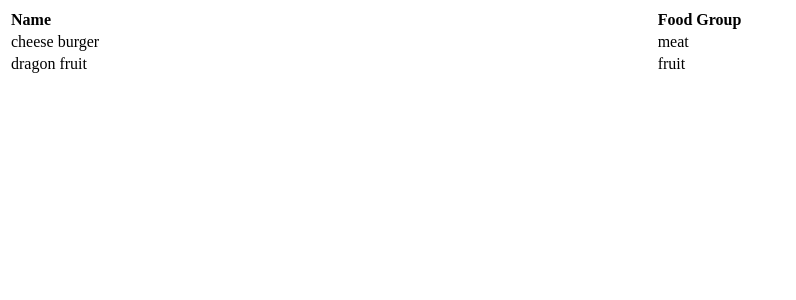
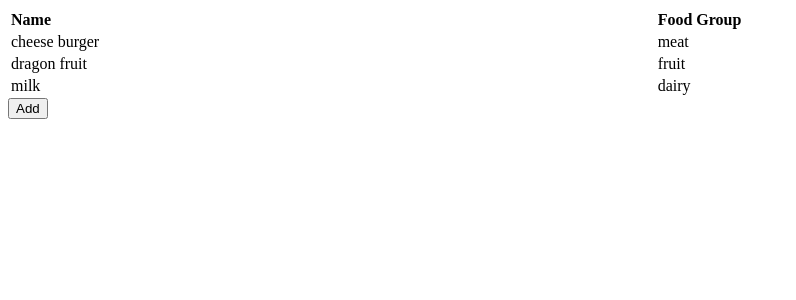
Before and after one commit to addylieber/food-list-old, an Angular app: page / in a window 1280 px wide. Shown: the top 300 px of the page, without its empty margins (0-796 px from the left). Built offline with nearby package versions, Linux system fonts and the light colour scheme.

Commit message:
Added a button that adds food

```diff
--- a/src/app/app.component.html
+++ b/src/app/app.component.html
@@ -3,12 +3,9 @@
     <th>Name</th>
     <th>Food Group</th>
   </tr>
-  <tr>
-    <td>cheese burger</td>
-    <td>meat</td>
-  </tr>
-  <tr>
-    <td>dragon fruit</td>
-    <td>fruit</td>
+  <tr *ngFor="let food of foodList">
+    <td>{{food.name}}</td>
+    <td>{{food.foodGroup}}</td>
   </tr>
 </table>
+<button (click)="addFood()">Add</button>
--- a/src/app/app.component.ts
+++ b/src/app/app.component.ts
@@ -7,4 +7,27 @@ import { Component } from '@angular/core';
 })
 export class AppComponent  {
   name = 'Angular';
+
+  foodList = [
+    {
+      name: "cheese burger",
+      foodGroup: "meat"
+    },
+    {
+      name: "dragon fruit",
+      foodGroup: "fruit"
+    },
+    {
+      name: "milk",
+      foodGroup: "dairy"
+    }
+  ];
+
+
+  addFood() {
+    this.foodList.push({
+      name: "spaghetti",
+      foodGroup: "grain"
+    });
+  }
 }
```
